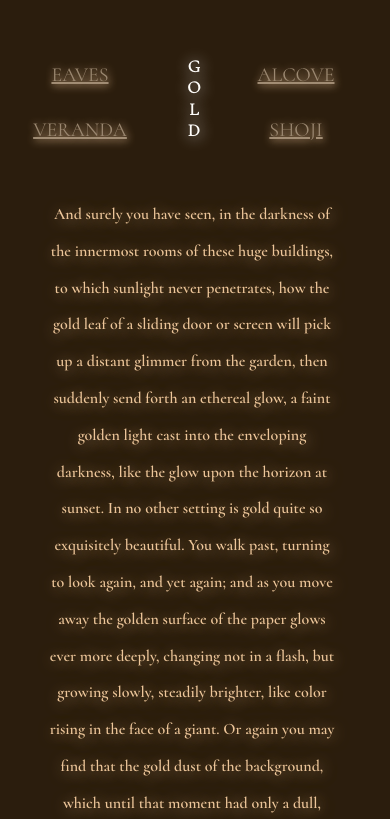
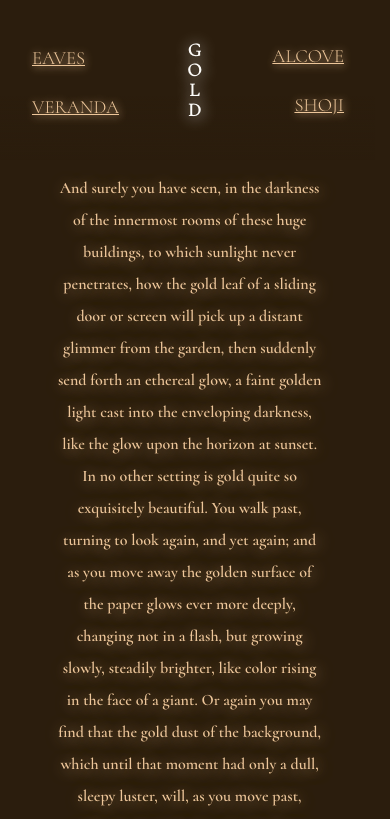
Before and after one commit to AoiSejima/inpraiseofshadow, a plain HTML site: page gold.html in a window 390 px wide. Shown: the top 819 px of the page. Drawn offline with nearby package versions, Linux system fonts and the light colour scheme; a script that the page names is missing.

Commit message:
updated mobile, organized

```diff
--- a/alcove.css
+++ b/alcove.css
@@ -76,14 +76,15 @@ p {
 }
 
 #holderion {
-    width: 45rem;
+    width: 46rem;
     margin: 8rem auto;
 }
 
 #uislider {
     background: rgb(255,228,197);
     background: linear-gradient(90deg, rgba(255,228,197,1) 0%, rgba(34,22,9,1) 100%);
-    margin-left: 3rem;
+    margin-left: 2rem;
+    border: 1px solid rgb(182, 169, 155);
 }
 
 .ui-slider .ui-slider-range {
@@ -93,6 +94,7 @@ p {
 
 .ui-state-default, .ui-widget-content .ui-state-default, .ui-widget-header .ui-state-default {
     background: rgb(255,228,197);
+    border: 1px solid rgb(182, 169, 155);
 }
 
 @media only screen and (max-width: 812px) {
--- a/gold.css
+++ b/gold.css
@@ -1,3 +1,8 @@
+@font-face {
+    font-family: "Cormorant Light";
+    src: url("./assets/Cormorant-Light.woff2") format("woff2");
+}
+
 @font-face {
     font-family: "Cormorant Regular";
     src: url("./assets/Cormorant-Regular.woff2") format("woff2");
@@ -24,7 +29,7 @@ body {
 }
 
 nav {
-    font-family: "Cormorant Regular";
+    font-family: "Cormorant Light";
     color: rgba(237, 198, 154, 1);
     text-shadow: 1px 1px 9px rgba(237, 198, 154, 1);
     font-size: 20pt;
@@ -34,19 +39,26 @@ nav {
 ul, li {
     list-style: none;
     display: inline-block;
-    margin-right: 4.5rem;
-    margin-top: 3.4rem;
+    margin-right: 7rem;
+    margin-top: 3rem;
 }
 
-a {
-    color: rgba(155, 136, 113, 1);
+#left {
+    position: fixed;
+    text-align: left;
+    justify-content: left;
+    width: 40rem;
+    margin-left: 25rem;
 }
 
-.hover:hover {
-    color: rgba(255, 254, 251, 1);
-    text-shadow: 1px 1px 15px white;
-    transition: all 0.4s ease-in-out;
+#right {
+    position: fixed;
+    text-align: right;
+    justify-content: right;
+    width: 40rem;
+    margin-left: 46rem;
 }
+
 
 .left {
     position: absolute;
@@ -56,6 +68,17 @@ a {
 .right {
     position: absolute;
     margin-left: 60rem;
+}
+
+a {
+    color: rgba(237, 198, 154, 1);
+}
+
+.hover:hover {
+    font-family: "Cormorant Regular";
+    color: rgba(255, 254, 251, 1);
+    text-shadow: 1px 1px 20px white;
+    transition: all 0.4s ease-in-out;
 }
 
 h2 {
@@ -102,39 +125,60 @@ br {
 
 @media only screen and (max-width: 812px) {
     nav {
-        font-size: 15pt;
+        font-size: 14pt;
     }
 
-    ul, li {
-        margin-top: 2rem;
-        width: 30rem;
-        text-align: center;
+    #mobile-gradient{
+        position: fixed;
+        background: rgb(43,29,13);
+        background: linear-gradient(180deg, rgba(43,29,13,1) 60%, rgba(43,29,13,0) 100%);
+        width: 23.45rem;
+        height: 10rem;
+        z-index: 1;
     }
 
-    .left {
-        margin-left: -10em;
-        position: fixed;
+    ul {
+        margin-top: 0.6rem;
+        z-index: 2;
     }
 
-    .right {
-        margin-left: 1rem;
+    #left {
         position: fixed;
+        line-height: 0.7pt;
+        text-align: left;
+        justify-content: left;
+        width: 5rem;
+        margin-left: -0.5rem;
+        z-index: 2;
+    }
+
+    #right {
+        position: fixed;
+        line-height: 0.7pt;
+        text-align: right;
+        justify-content: right;
+        width: 16rem;
+        margin-top: -0.1rem;
+        margin-left: 10rem;
+        z-index: 2;
     }
 
     h2 {
         position: fixed;
-        font-size: 13pt;
-        line-height: 16pt;
-        margin-top: 3.5rem;
+        font-size: 14pt;
+        line-height: 15pt;
+        margin-top:2.5rem;
         margin-left: 11.7rem;
+        z-index: 2;
     }
 
     p {
         font-size: 12pt;
-        line-height: 2.3rem;
-        width: 18rem;
+        line-height: 2rem;
+        width: 16.5rem;
         margin-top: 9rem;
-        margin-left: 3rem;
+        margin-left: 3.6rem;
+        padding-bottom: 4rem;
     }
 
     br {
@@ -142,10 +186,10 @@ br {
     }
 
     .goldhover:hover {
-        font-size: 12pt;
-        line-height: 1.8rem;
-        width: 36rem;
-        margin-top: 15rem;
-        margin-left: 38rem;
+        font-size: 10pt;
+        line-height: 0.9rem;
+        width: 14rem;
+        margin-top: 9rem;
+        margin-left: 5rem;
     }
 }
--- a/gold.html
+++ b/gold.html
@@ -17,14 +17,15 @@
         D<br>
     </h2>
     <nav>
+        <div id="mobile-gradient"></div>
         <ul>
-            <section class="left">
+            <section id="left">
                 <li><a class="hover" href="index.html">EAVES</a></li>
                 <li><a class="hover" href="veranda.html">VERANDA</a></li>
             </section>
-            <section class="right">
-            <li><a class="hover" href="alcove.html">ALCOVE</a></li>
-            <li><a class="hover" href="shoji.html">SHOJI</a></li>
+            <section id="right">
+                <li><a class="hover" href="alcove.html">ALCOVE</a></li>
+                <li><a class="hover" href="shoji.html">SHOJI</a></li>
             </section>
         </ul>
     </nav>
--- a/shoji.css
+++ b/shoji.css
@@ -30,7 +30,7 @@ nav {
 
 ul,li {
     list-style: none;
-    line-height: 3rem;
+    line-height: 3.2rem;
 }
 
 a {
@@ -40,7 +40,7 @@ a {
 .hover:hover {
     font-family: "Cormorant Bold";
     font-size: 25pt;
-    transition: all 1s ease-in-out;
+    transition: all 0.5s ease-in-out;
 }
 
 h2 {
@@ -85,15 +85,28 @@ br {
 @media only screen and (max-width: 812px) {
     nav {
         font-size: 14pt;
-        text-align: center;
-        justify-content: center;
     }
 
-    ul, li {
-        line-height: 2rem;
-        display: inline-block;
-        margin-top: -4rem;
-        margin-right: 2rem;
+    ul {
+        margin-top: -6.2rem;
+        margin-left: 1rem;
+        height: 10rem;
+    }
+
+    #left {
+        position: relative;
+        text-align: right;
+        justify-content: right;
+        width: 5rem;
+    }
+
+    #right {
+        position: relative;
+        text-align: left;
+        justify-content: left;
+        width: 5rem;
+        margin-top: -6.2rem;
+        margin-left: 11rem;
     }
 
     .hover:hover {
@@ -112,7 +125,8 @@ br {
         font-size: 13pt;
         line-height: 1.5rem;
         margin: 10rem auto;
-        padding-bottom: 30rem;
+        padding-top: 2rem;
+        padding-bottom: 26rem;
     }
 
     br {
@@ -126,9 +140,9 @@ br {
     #shoji-mobile {
         position: fixed;
         background: rgba(255, 251, 237, 0.4);
-        border: 2pt solid rgba(101, 74, 43, 1);
-        width: 20rem;
-        height: 25rem;
-        margin-top: -10rem;
+        border: 4pt solid rgba(101, 74, 43, 1);
+        width: 22.8rem;
+        height: 10rem;
+        margin-top: -135.5rem;
     }
 }
--- a/style.css
+++ b/style.css
@@ -42,16 +42,32 @@ h2 {
     color: white;
     text-shadow: 0px 0px 25px white;
     font-size: 20pt;
-    line-height: 25pt;
-    padding-top: 1rem;
+    line-height: 27pt;
+    padding-top: 2rem;
 }
 
 ul {
     font-family: "Cormorant Medium";
-    color: rgba(60, 48, 35, 1);
-    text-shadow: 1px 10px 30px rgb(78, 64, 48);
+    color: rgb(56, 43, 30);
+    text-shadow: 1px 10px 30px rgb(78, 64, 48, 0.8);
     font-size: 20pt;
     list-style: none;
+}
+
+.top {
+    display: flex;
+    text-align: center;
+    justify-content: space-between;
+    width: 48%;
+    margin: 5.5rem 58rem auto 23rem;
+}
+
+.bottom {
+    display: flex;
+    text-align: center;
+    justify-content: space-between;
+    width: 70%;
+    margin: 5.5rem 60rem auto 13rem;
 }
 
 .hover:hover {
@@ -61,31 +77,15 @@ ul {
 }
 
 a {
-    color: rgba(60, 48, 35, 1);
-}
-
-.top {
-    display: flex;
-    text-align: center;
-    justify-content: space-between;
-    width: 50%;
-    margin: 5rem 60rem auto 23rem;
-}
-
-.bottom {
-    display: flex;
-    text-align: center;
-    justify-content: space-between;
-    width: 70%;
-    margin: 5rem 55rem auto 14rem;
+    color: rgb(56, 43, 30);
 }
 
 h1 {
     position: relative;
     font-family: "Cormorant Bold Italic";
-    color: rgba(255, 255, 251, 0.7);
-    font-size: 38pt;
-    letter-spacing: 10pt;
+    color: rgba(255, 255, 251, 0.2);
+    font-size: 45pt;
+    letter-spacing: 40pt;
     margin-top: 9rem;
     text-align: center;
     z-index: 2;
@@ -97,18 +97,19 @@ p {
     color: rgba(255, 254, 251, 1);
     text-shadow: 0px 10px 30px rgba(255, 254, 251, 0.5);
     font-size: 20pt;
-    line-height: 3rem;
+    line-height: 2.7rem;
     width: 47%;
-    margin-top: 7rem;
+    margin-top: 8rem;
     margin-left: 30rem;
     display: flex;
     text-align: center;
     justify-content: center;
     z-index: 2;
 }
- br {
-     line-height: 1.5rem;
- }
+
+br {
+     line-height: 2rem;
+}
 
 @media only screen and (max-width: 812px) {
     .eaves {
@@ -126,31 +127,31 @@ p {
     }
 
     .top {
-        width: 47%;
-        margin: 12rem 15rem auto 5rem;
+        width: 33%;
+        margin: 12rem auto auto 12rem;
     }
 
     .bottom {
-        width: 55%;
-        margin: 3rem 10rem auto 5rem;
+        width: 45%;
+        margin: 3rem 25rem auto 10rem;
     }
 
     h1 {
         font-size: 15pt;
-        letter-spacing: 3pt;
-        margin-top: 6rem;
+        letter-spacing: 5pt;
+        margin-top: 5rem;
         margin-left: 0.5rem;
     }
 
     p {
         font-size: 12pt;
-        line-height: 17pt;
+        line-height: 16pt;
         width: 70%;
-        margin-top: 3rem;
+        margin-top: 4rem;
         margin-left: 3.8rem;
     }
 
     br {
-        line-height: 0.8rem;
+        line-height: 0.9rem;
     }
 }
--- a/veranda.css
+++ b/veranda.css
@@ -102,7 +102,7 @@ h2 {
     position: relative;
     font-family: "Cormorant Regular";
     color: rgba(83, 67, 49, 1);
-    text-shadow: 1px 1px 20px rgba(83, 67, 49, 1);
+    text-shadow: 1px 1px 20px rgba(83, 67, 49, 0.8);
     font-size: 20pt;
     line-height: 25pt;
     padding-top: 14.5rem;
@@ -163,15 +163,15 @@ p {
     }
 
     .floor {
-        height: 18.5rem;
-        margin-top: 54.5rem;
+        height: 18.2rem;
+        margin-top: 54.8rem;
     }
 
     .shoji-one {
+        width: 7rem;
+        height: 37.5rem;
+        border: 5pt solid rgba(83, 67, 49, 1);
         margin-top: 22rem;
-        height: 38rem;
-        width: 7rem;
-        border: 5pt solid rgba(83, 67, 49, 1);
     }
 
     .shoji-two {
@@ -200,7 +200,7 @@ p {
         text-shadow: 0px 0px 25px white;
         font-size: 13pt;
         line-height: 16pt;
-        margin-top: 48rem;
+        margin-top: 47.6rem;
         margin-left: -9.5rem;
     }
 
@@ -217,7 +217,7 @@ p {
     }
 
     #light {
-        padding-top: 23rem;
+        padding-top: 22.5rem;
         line-height: 1.5rem;
     }
 
```
Also changed, not shown: alcove.html (+5 -5 lines), index.html (+2 -3 lines), shoji.html (+8 -4 lines).
